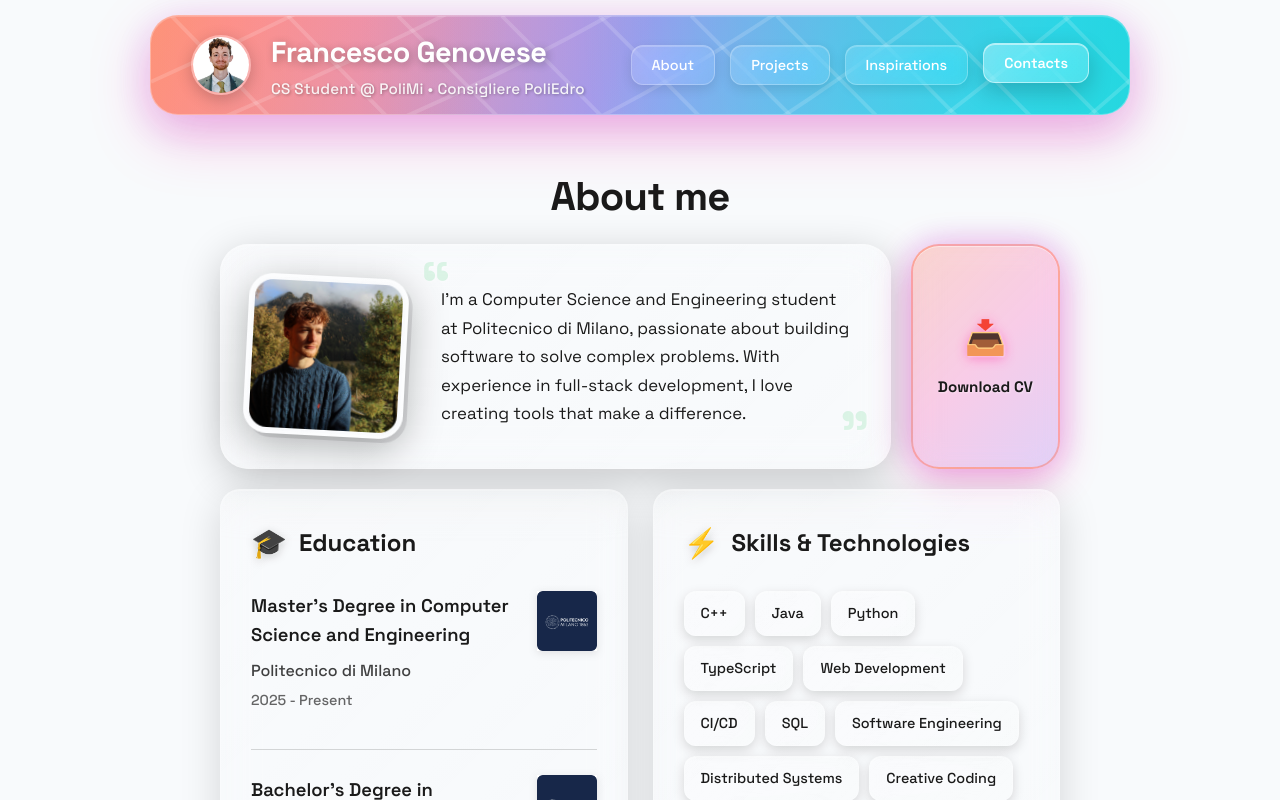
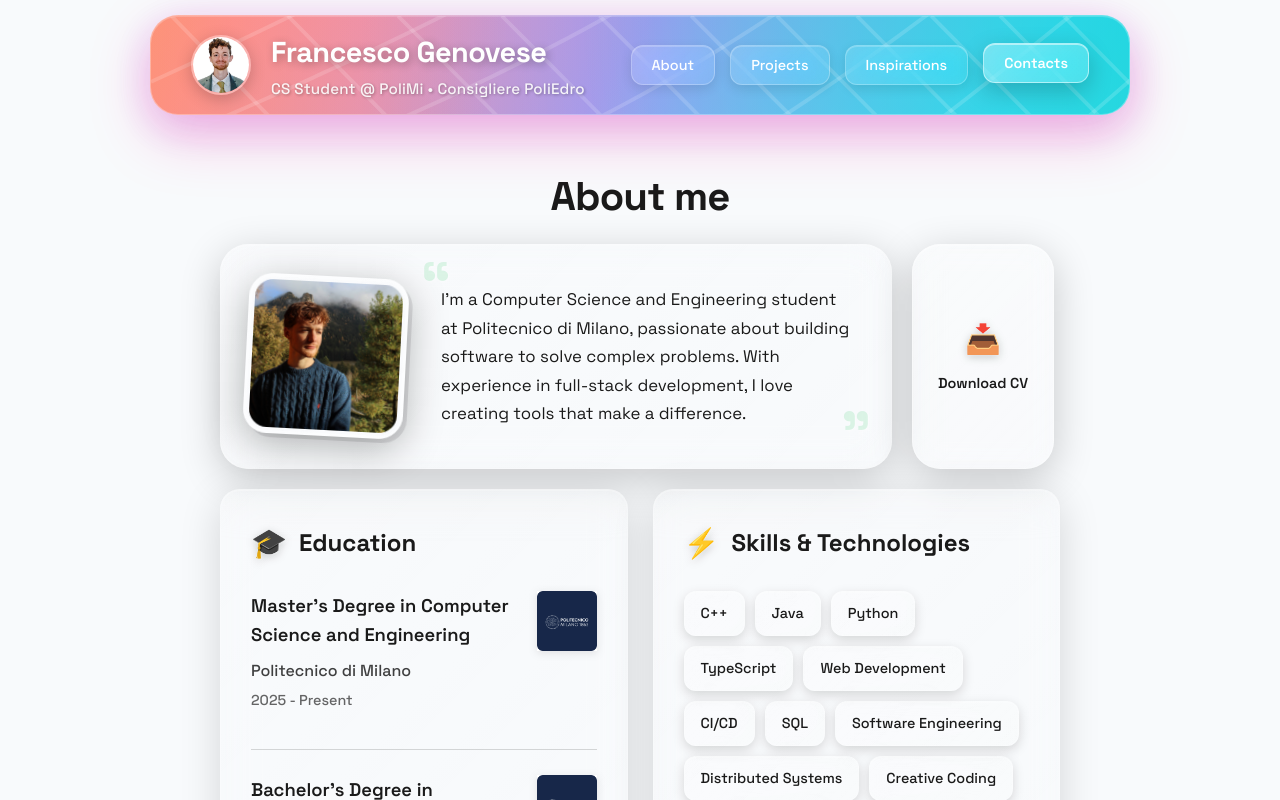
Before and after one commit to frephs/frephs.github.io, a React (Vite) app: page / in a window 1280 px wide. Shown: the top 800 px of the page. Built offline with nearby package versions, Linux system fonts and the light colour scheme.

Commit message:
fix: button

```diff
--- a/src/components/CVSection.css
+++ b/src/components/CVSection.css
@@ -156,76 +156,49 @@
   gap: 8px;
   background:
     linear-gradient(135deg,
-      rgba(255, 99, 71, 0.25) 0%,
-      rgba(255, 20, 147, 0.2) 50%,
-      rgba(138, 43, 226, 0.2) 100%);
-  backdrop-filter: blur(15px) saturate(1.4);
-  -webkit-backdrop-filter: blur(15px) saturate(1.4);
-  border: 2px solid rgba(255, 99, 71, 0.4);
+      rgba(255, 255, 255, 0.2) 0%,
+      rgba(255, 255, 255, 0.12) 100%);
+  backdrop-filter: blur(15px) saturate(1.2);
+  -webkit-backdrop-filter: blur(15px) saturate(1.2);
+  border: 1px solid rgba(255, 255, 255, 0.3);
   border-radius: 28px;
   padding: 25px;
   color: #1a1a1a;
   font-family: 'Space Grotesk', sans-serif;
-  font-weight: 700;
-  font-size: 0.95em;
+  font-weight: 600;
+  font-size: 0.9em;
   text-decoration: none;
   cursor: pointer;
-  transition: all 0.4s cubic-bezier(0.4, 0, 0.2, 1);
+  transition: all 0.3s cubic-bezier(0.4, 0, 0.2, 1);
   box-shadow:
-    inset 0 1px 0 rgba(255, 255, 255, 0.4),
-    0 10px 40px rgba(255, 20, 147, 0.3),
-    0 0 30px rgba(138, 43, 226, 0.2);
-  text-shadow: 1px 1px 2px rgba(255, 255, 255, 0.4);
+    inset 0 1px 0 rgba(255, 255, 255, 0.3),
+    0 10px 40px rgba(0, 0, 0, 0.2);
+  text-shadow: 1px 1px 2px rgba(255, 255, 255, 0.3);
   white-space: nowrap;
-  animation: pulse 3s ease-in-out infinite;
-}
-
-@keyframes pulse {
-
-  0%,
-  100% {
-    box-shadow:
-      inset 0 1px 0 rgba(255, 255, 255, 0.4),
-      0 10px 40px rgba(255, 20, 147, 0.3),
-      0 0 30px rgba(138, 43, 226, 0.2);
-  }
-
-  50% {
-    box-shadow:
-      inset 0 1px 0 rgba(255, 255, 255, 0.5),
-      0 12px 45px rgba(255, 20, 147, 0.4),
-      0 0 40px rgba(138, 43, 226, 0.3);
-  }
 }
 
 .cv-download-button-inline:hover {
   background:
     linear-gradient(135deg,
-      rgba(255, 99, 71, 0.35) 0%,
-      rgba(255, 20, 147, 0.3) 50%,
-      rgba(138, 43, 226, 0.3) 100%);
-  border-color: rgba(255, 99, 71, 0.6);
-  transform: translateY(-4px) scale(1.05);
+      rgba(255, 255, 255, 0.3) 0%,
+      rgba(255, 255, 255, 0.18) 100%);
+  border-color: rgba(255, 255, 255, 0.45);
+  transform: translateY(-2px);
   box-shadow:
-    inset 0 1px 0 rgba(255, 255, 255, 0.5),
-    0 20px 60px rgba(255, 20, 147, 0.5),
-    0 0 50px rgba(138, 43, 226, 0.4);
-  animation: none;
+    inset 0 1px 0 rgba(255, 255, 255, 0.4),
+    0 15px 50px rgba(0, 0, 0, 0.3);
 }
 
 .cv-download-button-inline .download-icon {
-  font-size: 2.2em;
-  filter: drop-shadow(0 2px 6px rgba(255, 20, 147, 0.4));
+  font-size: 2em;
+  filter: drop-shadow(0 2px 4px rgba(0, 0, 0, 0.2));
   animation: bounce 2s ease-in-out infinite;
 }
 
 @keyframes bounce {
-
-  0%,
-  100% {
+  0%, 100% {
     transform: translateY(0);
   }
-
   50% {
     transform: translateY(-5px);
   }
```
